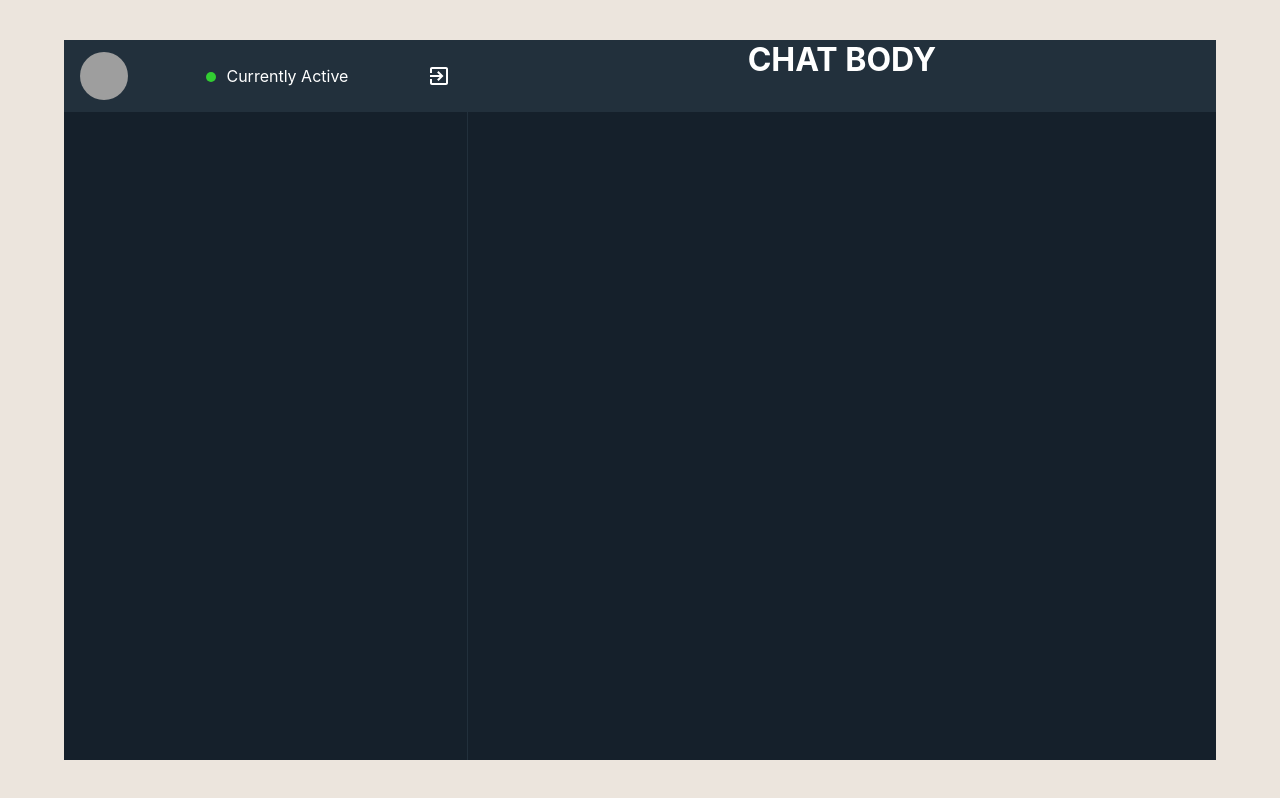
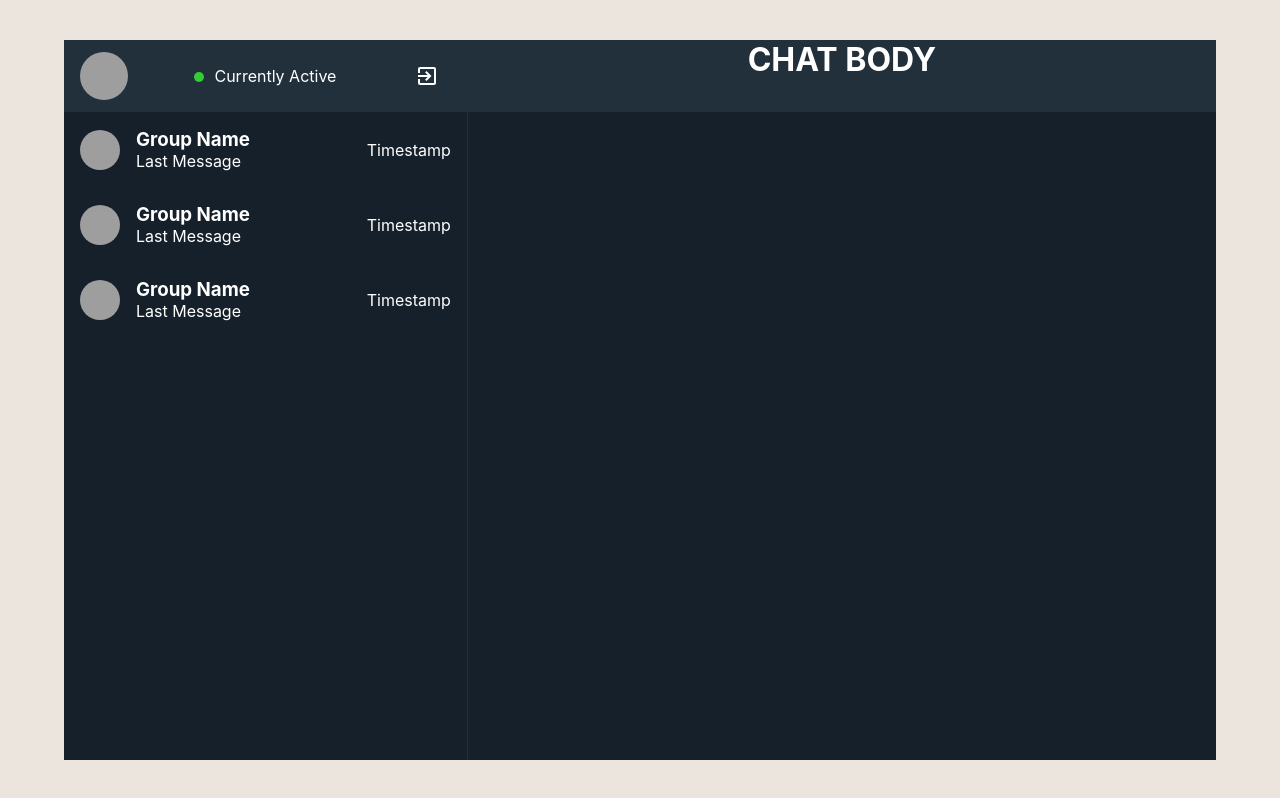
Before and after one commit to DEEPKIRANC/Chat-Application, a React (Create React App) app in the folder chat-application/: page / in a window 1280 px wide. Built offline with nearby package versions, Linux system fonts and the light colour scheme; grey boxes are pictures that could not be loaded.

Commit message:
Add Sidebar Chat Component

```diff
--- /dev/null
+++ b/chat-application/src/components/Chat.js
@@ -0,0 +1,27 @@
+import React,{useEffect,useState} from 'react'
+import {Avatar} from "@material-ui/core"
+import "../styles/chats.css"
+
+
+function Chat() {
+
+    const [randomText,setRandomText]=useState("");
+useEffect(()=>{
+
+    setRandomText(Math.floor(Math.random() * 5000));
+},[])
+
+
+    return (
+        <div className="chats">
+            <Avatar src={`https://avatars.dicebear.com/api/human/${randomText}.svg`}/>
+           <div className="channel_info">
+                <h3>Group Name</h3>
+                <p>Last Message</p>
+            </div>
+            <span>Timestamp</span>
+        </div>
+    )
+}
+
+export default Chat
--- a/chat-application/src/components/sidebar.js
+++ b/chat-application/src/components/sidebar.js
@@ -1,15 +1,19 @@
 import React from 'react'
-import { Avatar } from "@material-ui/core";
+import { Avatar , IconButton } from "@material-ui/core";
 import ExitToAppIcon from '@material-ui/icons/ExitToApp';
 import "../styles/sidebar.css"
+import SidebarChat from './sidebar__chat';
 function Sidebar() {
     return (
         <div className="sidebar__component">
             <div className="header">
                 <Avatar style={{width:'3rem',height:'3rem'}} srcSet="../temp_images/Profile_Deep-min.jpg"/>
                 <span><div className="statusColor"></div>Currently Active</span>
-                <ExitToAppIcon />
+                <IconButton>
+                    <ExitToAppIcon style={{color:"white"}} />
+                </IconButton>
             </div>
+            <SidebarChat/>
         </div>
     )
 }
--- /dev/null
+++ b/chat-application/src/components/sidebar__chat.js
@@ -0,0 +1,15 @@
+import React from 'react'
+import Chat from "./Chat"
+import "../styles/sidebar.css"
+
+function SidebarChat() {
+    return (
+        <div className="sidebar__chatbody">
+            <Chat />
+            <Chat />
+            <Chat />
+        </div>
+    )
+}
+
+export default SidebarChat
--- /dev/null
+++ b/chat-application/src/styles/chats.css
@@ -0,0 +1,20 @@
+.chats
+{
+    width:100%;
+    display: flex;
+    color:white;
+    align-items: center;
+    justify-content: space-between;
+
+    padding:1rem;
+}
+
+.channel_info
+{
+    flex:1;
+    display:flex;
+    flex-direction:column;
+    height:100%;
+    justify-content:space-between;
+    padding-left: 1rem;
+}
--- a/chat-application/src/styles/sidebar.css
+++ b/chat-application/src/styles/sidebar.css
@@ -8,6 +8,7 @@
 {
     flex:0.35;
     height:100%;
+    padding: 0;
     display: flex;
     flex-direction: column;
     border-right:1px solid #22303C;
@@ -43,3 +44,16 @@
     display: inline-block;
     margin-right: 10px;
 }
+
+.sidebar__chatbody
+{
+    flex:0.90;
+    width:100%;
+
+    overflow: auto;
+}
+.sidebar__chatbody ::-webkit-scrollbar
+{
+    display: none;
+    width:0px;
+}
```
Also changed, not shown: chat-application/src/temp_images/Profile_Deep-min.jpg (deleted).
